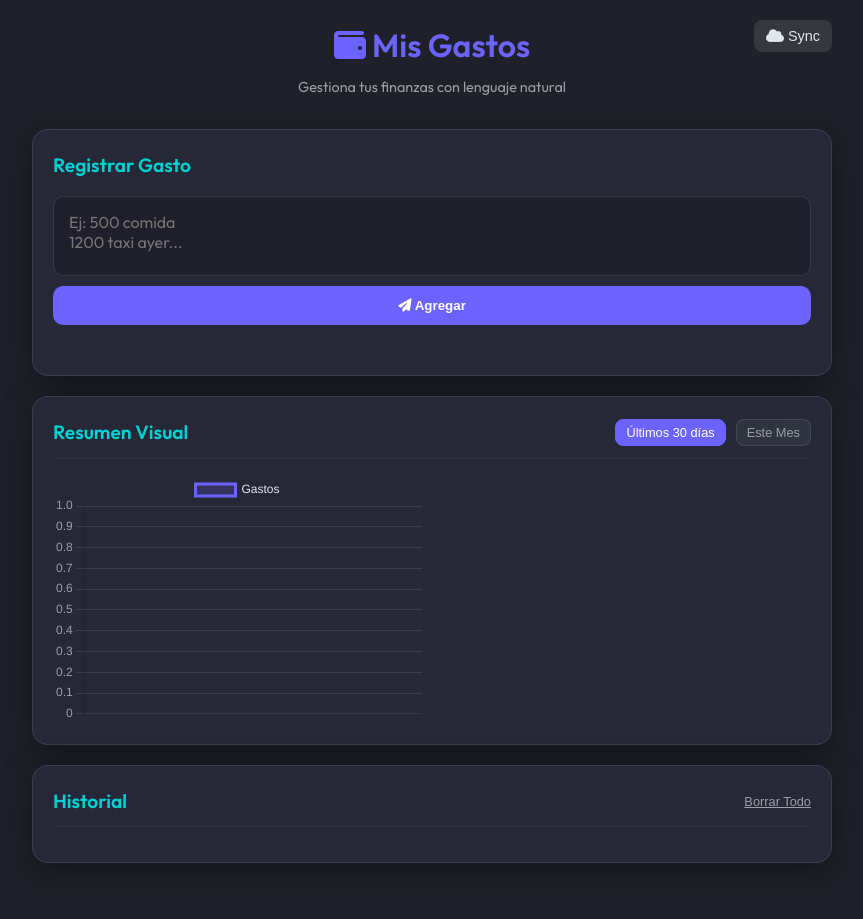
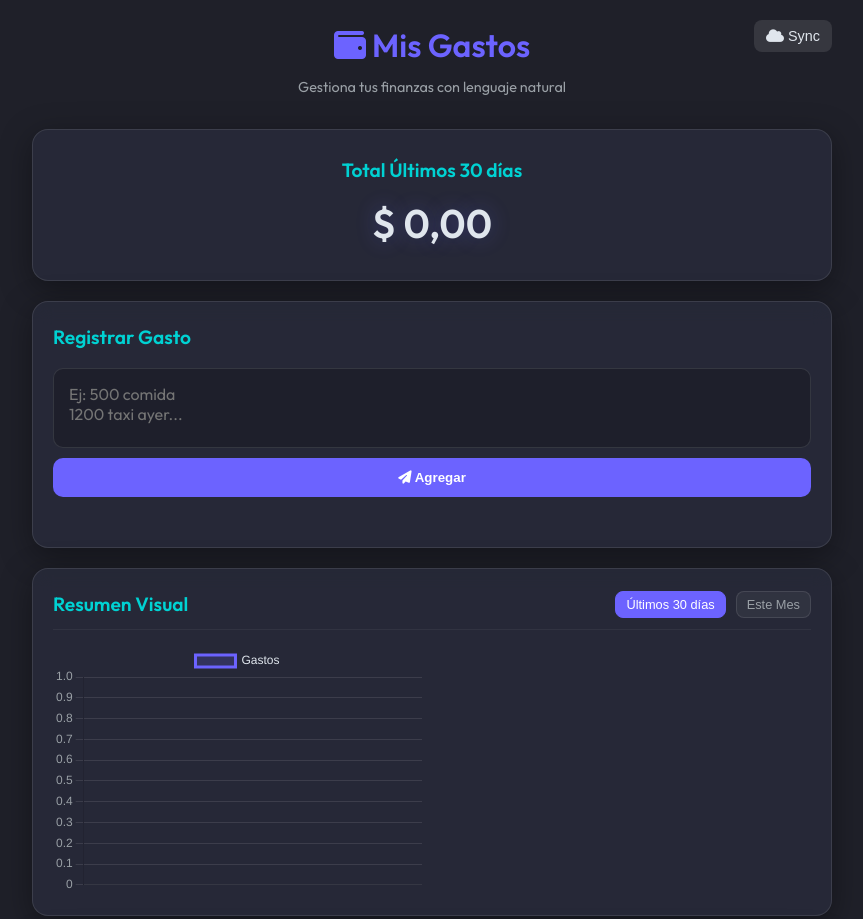
Before and after one commit to miargentina-dni-digital/gastos, a plain HTML site: page index.html in a window 1280 px wide. Shown: the top 919 px of the page, without its empty margins (208-1071 px from the left). Drawn offline with nearby package versions, Linux system fonts and the light colour scheme.

Commit message:
Add files via upload

```diff
--- a/app.js
+++ b/app.js
@@ -54,6 +54,8 @@ const clearBtn = document.getElementById('clearBtn');
 const ctx = document.getElementById('expenseChart').getContext('2d');
 const ctxDoughnut = document.getElementById('categoryChart').getContext('2d');
 const filterBtns = document.querySelectorAll('.filter-btn');
+const totalLabel = document.getElementById('totalLabel');
+const totalAmount = document.getElementById('totalAmount');
 
 // Modal Elements
 const configBtn = document.getElementById('configBtn');
@@ -69,6 +71,7 @@ document.addEventListener('DOMContentLoaded', () => {
     } else {
         renderExpenses();
         renderCharts();
+        renderTotal();
     }
 });
 
@@ -83,6 +86,7 @@ filterBtns.forEach(btn => {
         e.target.classList.add('active');
         currentFilter = e.target.dataset.filter;
         updateCharts();
+        renderTotal();
     });
 });
 
@@ -134,6 +138,7 @@ function handleAddExpense() {
         saveExpenses();
         renderExpenses();
         updateCharts();
+        renderTotal();
         expenseInput.value = '';
 
         if (failedCount > 0) {
@@ -170,22 +175,18 @@ async function syncDown() {
         const data = await response.json();
 
         if (Array.isArray(data)) {
-            // Merge strategy: Server wins or Union?
-            // For simplicity, let's assume server is source of truth if we are syncing.
-            // But we might have local unsynced data.
-            // Let's just replace local with server data for now to avoid duplicates if ID matches.
-
             expenses = data;
             saveExpenses();
             renderExpenses();
             renderCharts();
+            renderTotal();
             showFeedback('Sincronizado con Google Sheets', 'success');
         }
     } catch (error) {
         console.error('Sync down failed:', error);
-        // Fallback to local data
         renderExpenses();
         renderCharts();
+        renderTotal();
     }
 }
 
@@ -315,6 +316,7 @@ function clearAllExpenses() {
         saveExpenses();
         renderExpenses();
         updateCharts();
+        renderTotal();
         showFeedback('Historial borrado', 'success');
     }
 }
@@ -327,6 +329,7 @@ function handleDeleteItem(e) {
         saveExpenses();
         renderExpenses();
         updateCharts();
+        renderTotal();
     }
 }
 
@@ -347,6 +350,20 @@ function getFilteredExpenses() {
         }
         return true;
     });
+}
+
+function renderTotal() {
+    const filtered = getFilteredExpenses();
+    const total = filtered.reduce((sum, exp) => sum + exp.amount, 0);
+
+    const totalStr = total.toLocaleString('es-AR', { style: 'currency', currency: 'ARS' });
+    totalAmount.textContent = totalStr;
+
+    if (currentFilter === 'last30') {
+        totalLabel.textContent = 'Total Últimos 30 días';
+    } else {
+        totalLabel.textContent = 'Total Este Mes';
+    }
 }
 
 function showFeedback(msg, type) {
--- a/index.html
+++ b/index.html
@@ -11,6 +11,7 @@
     <link rel="stylesheet" href="https://cdnjs.cloudflare.com/ajax/libs/font-awesome/6.4.0/css/all.min.css">
     <script src="https://cdn.jsdelivr.net/npm/chart.js"></script>
     <link rel="stylesheet" href="style.css">
+    <link rel="manifest" href="manifest.json">
 </head>
 
 <body>
@@ -35,6 +36,12 @@
         </div>
 
         <main>
+            <!-- Total Section -->
+            <section class="card total-section">
+                <h2 id="totalLabel">Total Últimos 30 días</h2>
+                <div id="totalAmount" class="total-amount">$ 0,00</div>
+            </section>
+
             <!-- Input Section -->
             <section class="card input-section">
                 <h2>Registrar Gasto</h2>
--- a/style.css
+++ b/style.css
@@ -136,6 +136,20 @@ h2 {
     font-size: 1.2rem;
     margin-bottom: 0;
     color: var(--accent);
+}
+
+/* Total Section */
+.total-section {
+    text-align: center;
+    padding: 25px;
+}
+
+.total-amount {
+    font-size: 2.5rem;
+    font-weight: 600;
+    color: var(--text);
+    margin-top: 5px;
+    text-shadow: 0 0 20px rgba(108, 99, 255, 0.3);
 }
 
 /* Input Section */
```
Also changed, not shown: imgs/icon-512.png, manifest.json.
